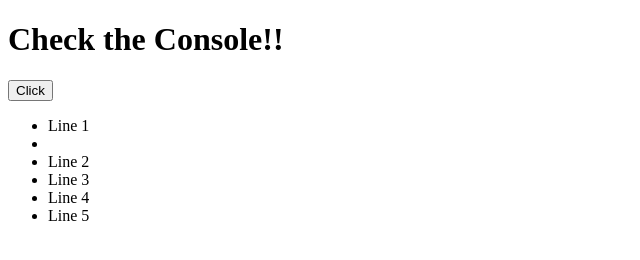
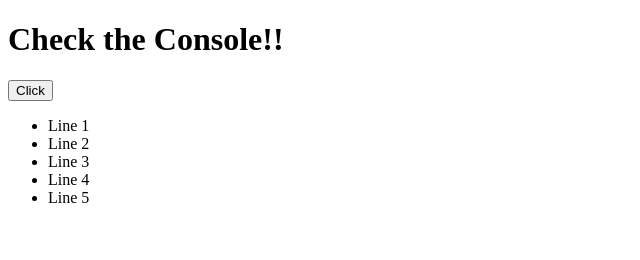
Before and after one commit to cuauhtemocmartinez/js_exercises, a plain HTML site: page modern_js/index.html in a window 1280 px wide. Shown: the whole page, without its empty margins (0-640 px from the left). Drawn offline with Linux system fonts and the light colour scheme.

Commit message:
added nameList

```diff
--- a/modern_js/index.html
+++ b/modern_js/index.html
@@ -10,8 +10,8 @@
 <body>
     <h1 class="title">Check the Console!!</h1>
     <button class="changeColor">Click</button>
-    <ul>
-        <li>Line 1<li>
+    <ul class="nameList">
+        <li>Line 1</li>
         <li>Line 2</li>
         <li>Line 3</li>
         <li>Line 4</li>
```
